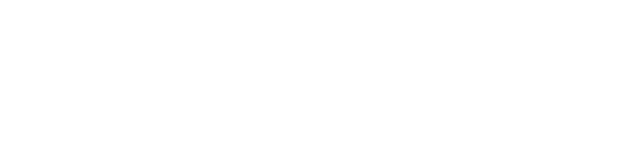
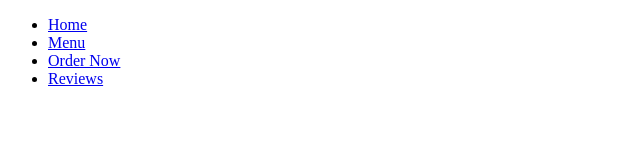
Before and after one commit to GithubJava7/restaurant-website, a plain HTML site: page client/index.html in a window 1280 px wide. Shown: the whole page, without its empty margins (0-640 px from the left). Drawn offline with Linux system fonts and the light colour scheme.

Commit message:
navbar changes

```diff
--- a/client/index.html
+++ b/client/index.html
@@ -8,5 +8,16 @@
     <link rel="stylesheet" type="text/css" href="style.css" />
     <script type="text/javascript" src="script.js"></script>
   </head>
-  <body></body>
+  <body>
+    <nav>
+      <div>
+        <ul>
+          <li><a href="#home">Home</a></li>
+          <li><a href="#menu">Menu</a></li>
+          <li><a href="#order">Order Now</a></li>
+          <li><a href="#reviews">Reviews</a></li>
+        </ul>
+      </div>
+    </nav>
+  </body>
 </html>
```
